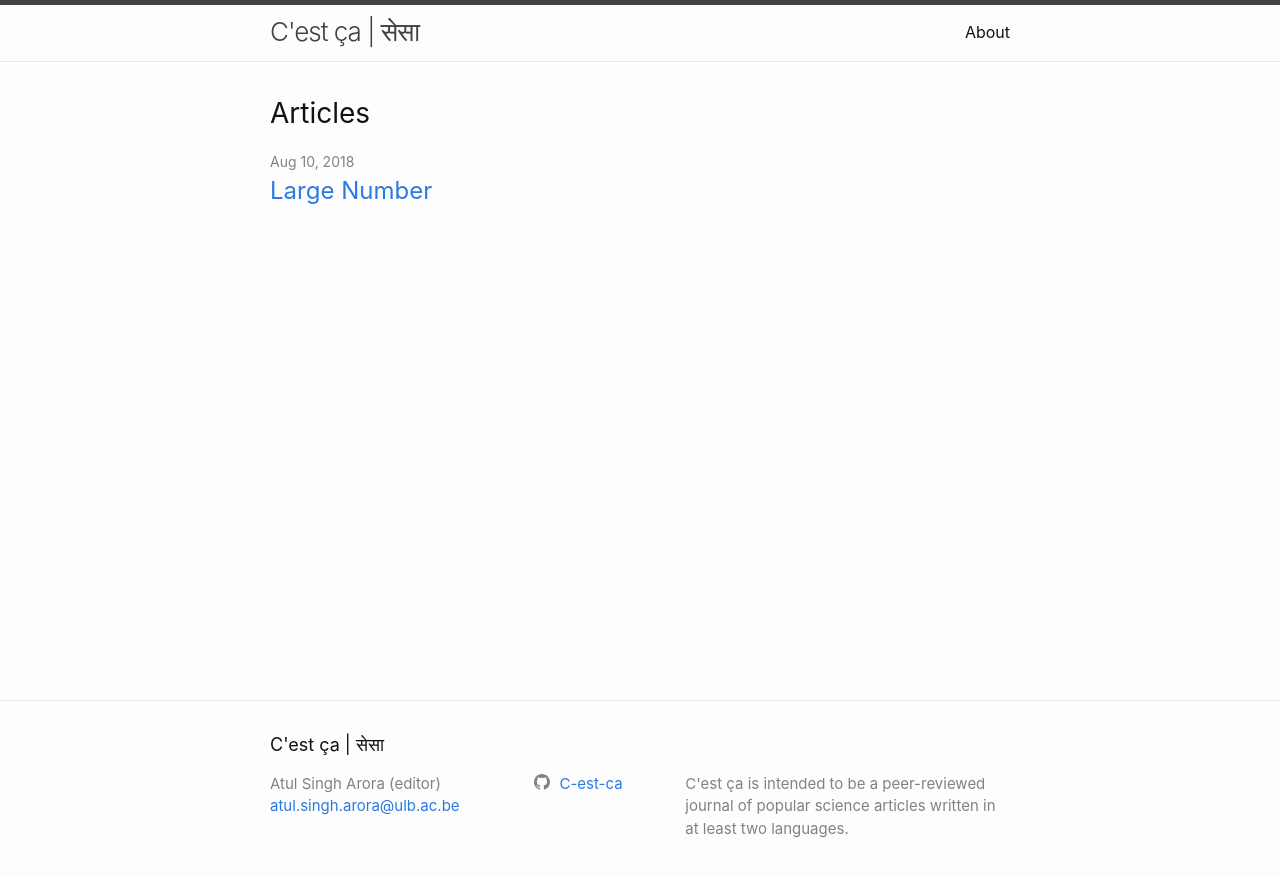
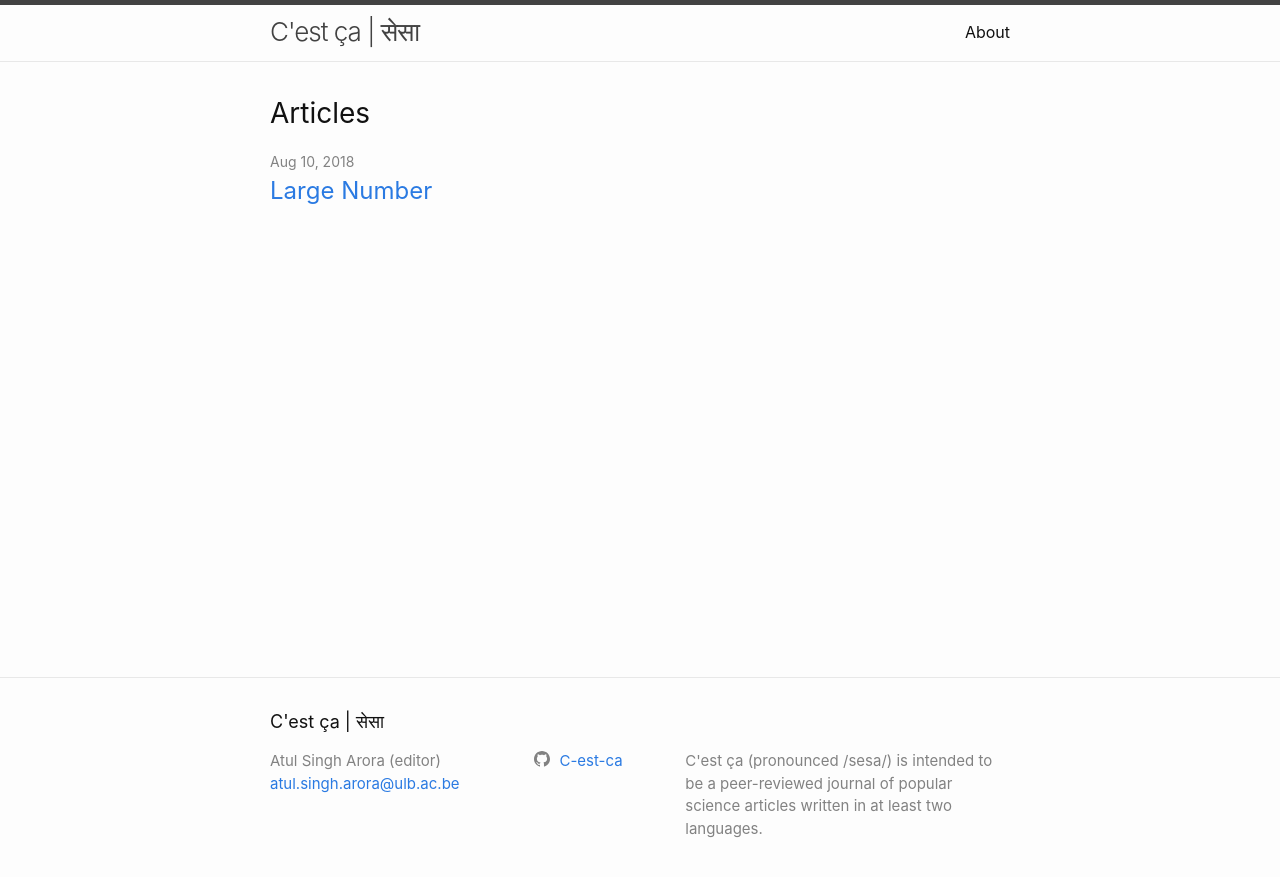
Before and after one commit to toAtulArora/c-est-ca.github.io, a Jekyll site: the page built from index.md, in a window 1280 px wide. Shown: the top 877 px of the page. Built offline with Jekyll 4.4.1, drawn with Linux system fonts in a browser that asks for light colours.

Commit message:
Updated the description line

```diff
--- a/_config.yml
+++ b/_config.yml
@@ -3,7 +3,7 @@
 author: Atul Singh Arora (editor)
 email: atul.singh.arora@ulb.ac.be
 description: > # this means to ignore newlines until "twitter_username:"
-  C'est ça is intended to be a peer-reviewed journal of popular science articles written in at least two languages.
+  C'est ça (pronounced /sesa/) is intended to be a peer-reviewed journal of popular science articles written in at least two languages.
 
 # social links
 #twitter_username: jekyllrb
```
